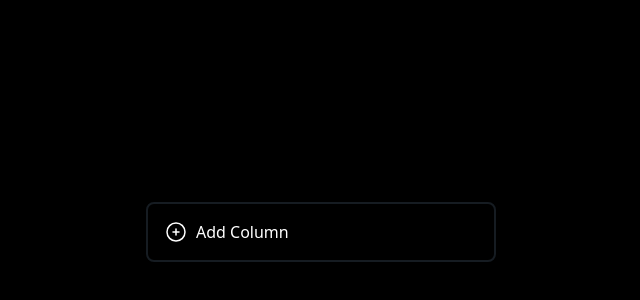
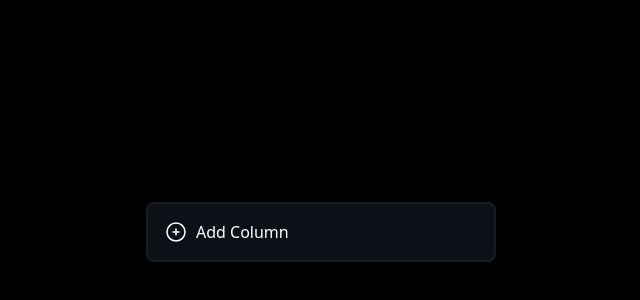
Before and after one commit to ClaytonDewey/kanban-board, a React (Vite) app: page / in a window 1280 px wide. Shown: the part 168-468 px from the top of the page, without its empty margins (327-967 px from the left). Built offline with nearby package versions, Linux system fonts and the light colour scheme.

Commit message:
Fix typo in main background color

```diff
--- a/tailwind.config.js
+++ b/tailwind.config.js
@@ -4,7 +4,7 @@ export default {
   theme: {
     extend: {
       colors: {
-        maingBackgroundColor: '#0D1117',
+        mainBackgroundColor: '#0D1117',
         columnBackgroundColor: '#161C22',
       },
     },
```
